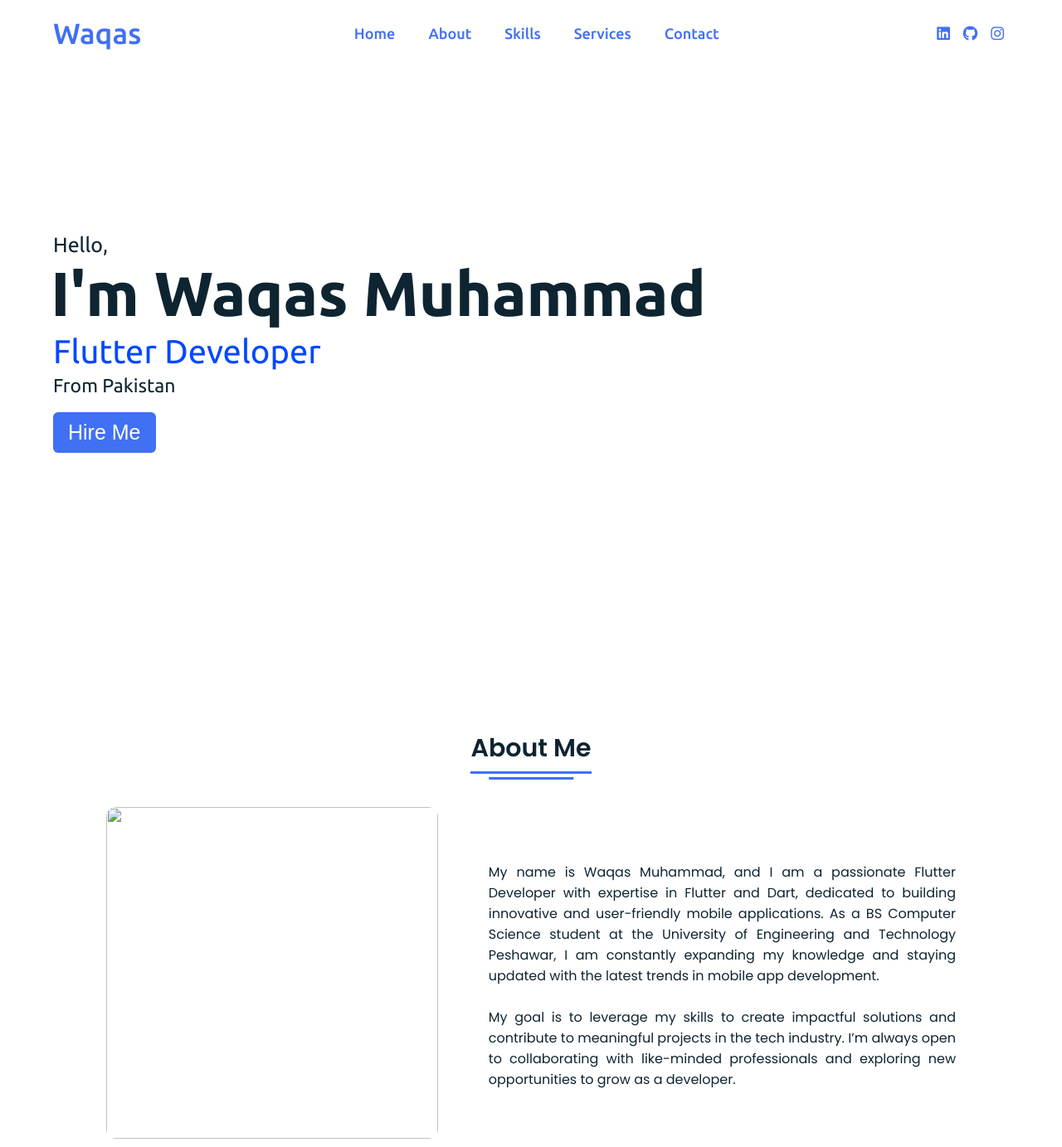
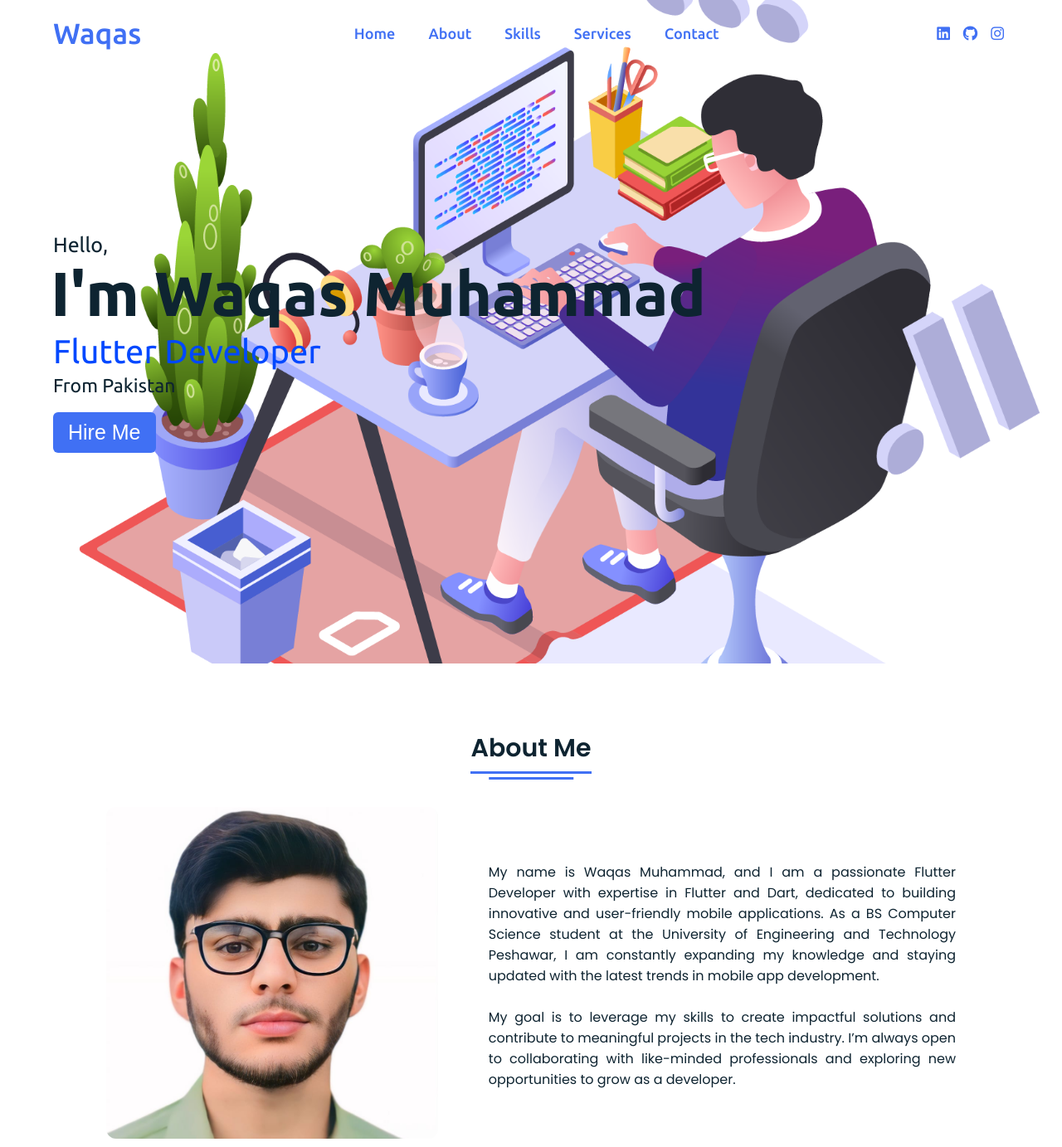
Before and after one commit to Developer-Waqas/My-Portfolio, a plain HTML site: page index.html in a window 1280 px wide. Shown: the top 1383 px of the page at 83% size. Drawn offline with Linux system fonts and the light colour scheme.

Commit message:
Portfolio

```diff
--- a/index.html
+++ b/index.html
@@ -79,7 +79,7 @@
         <div class="title"><span>About Me</span></div>
         <div class="about-details">
           <div class="left">
-            <img src="Waqas-Portfolio-Website/Images/about.jpg" alt="" />
+            <img src="Images/about.jpg" alt="" />
           </div>
           <div class="right">
             <p>
--- a/style.css
+++ b/style.css
@@ -130,7 +130,7 @@ nav.sticky .menu-btn {
 .home {
   height: 100vh;
   width: 100%;
-  background: url("Waqas-Portfolio-Website/Images/background.png") no-repeat;
+  background: url("Images/background.png") no-repeat;
   background-size: cover;
   background-position: center;
   background-attachment: fixed;
```
